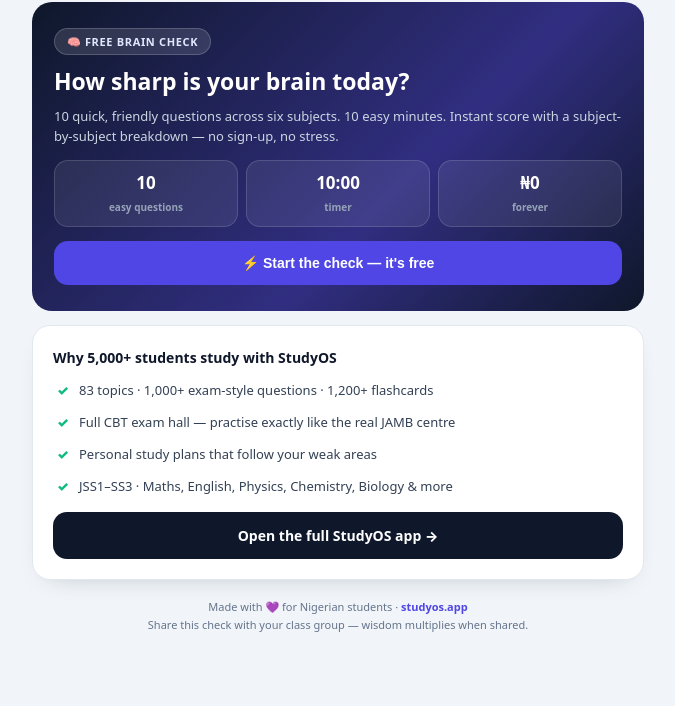
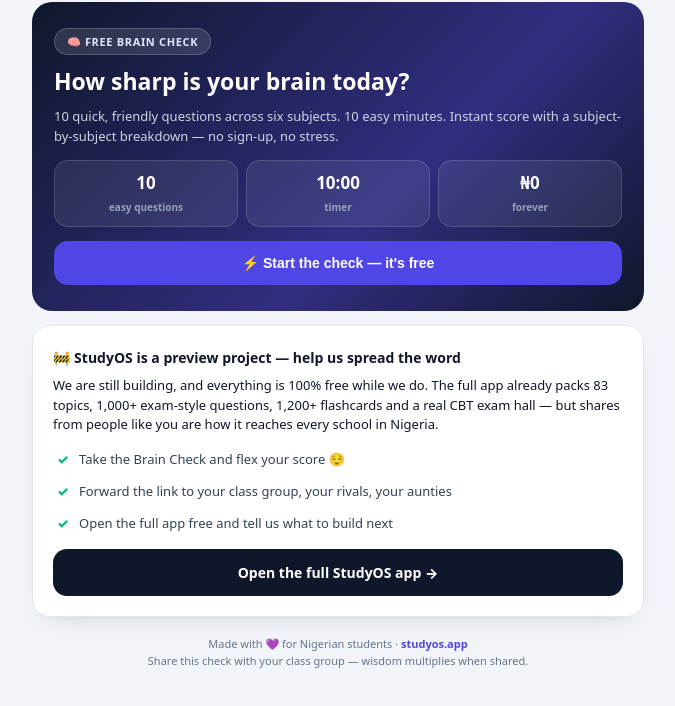
Before and after one commit to Prosper099/studyos, a plain HTML site: page preview.html in a window 1280 px wide. Shown: the part 76-782 px from the top of the page, without its empty margins (302-977 px from the left). Drawn offline with Linux system fonts and the light colour scheme.

Commit message:
Honesty pass: preview-project landing card + updated WhatsApp copy, no fake user counts

```diff
--- a/preview.html
+++ b/preview.html
@@ -101,12 +101,12 @@
       '<button class="btn btn-p" style="width:100%" onclick="startExam()">⚡ Start the check — it&apos;s free</button>' +
     '</div>' +
     '<div class="card">' +
-      '<b style="font-size:14px">Why 5,000+ students study with StudyOS</b>' +
+      '<b style="font-size:14px">🚧 StudyOS is a preview project — help us spread the word</b>' +
+      '<p style="margin:8px 0 8px;font-size:13px;line-height:1.5">We are still building, and everything is 100% free while we do. The full app already packs 83 topics, 1,000+ exam-style questions, 1,200+ flashcards and a real CBT exam hall — but shares from people like you are how it reaches every school in Nigeria.</p>' +
       '<ul class="why">' +
-        '<li>83 topics · 1,000+ exam-style questions · 1,200+ flashcards</li>' +
-        '<li>Full CBT exam hall — practise exactly like the real JAMB centre</li>' +
-        '<li>Personal study plans that follow your weak areas</li>' +
-        '<li>JSS1–SS3 · Maths, English, Physics, Chemistry, Biology &amp; more</li>' +
+        '<li>Take the Brain Check and flex your score 😌</li>' +
+        '<li>Forward the link to your class group, your rivals, your aunties</li>' +
+        '<li>Open the full app free and tell us what to build next</li>' +
       '</ul>' +
       '<a class="btn btn-d" style="width:100%;margin-top:10px" href="/">Open the full StudyOS app →</a>' +
     '</div>' +
```
Also changed, not shown: preview_template.html (+5 -5 lines), whatsapp_copy.md (added, +23 -0 lines).
